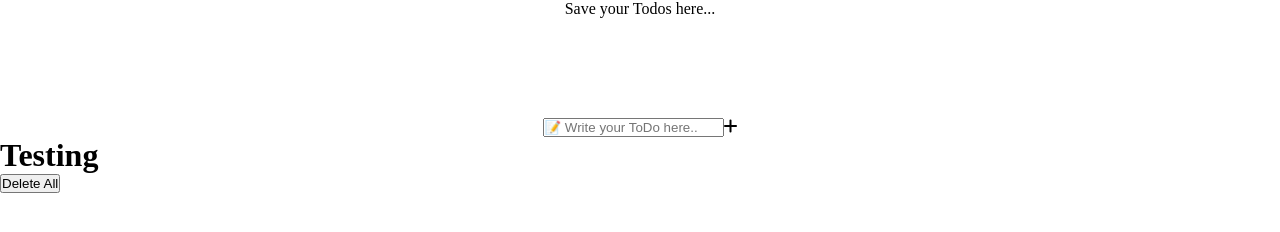
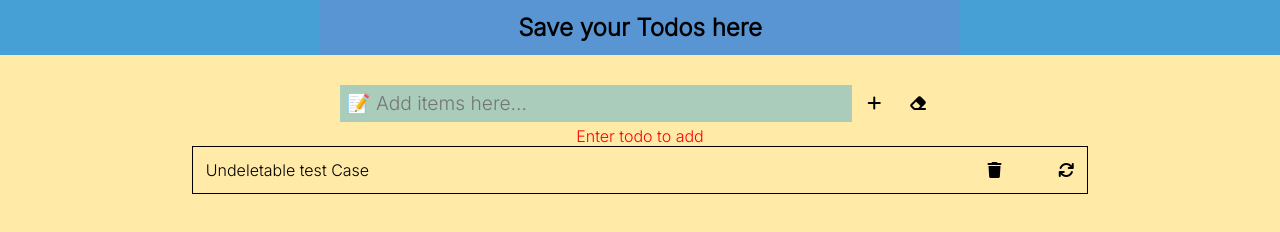
Before and after one commit to rushikesh-scalex/todo, a React app: page / in a window 1280 px wide. Built offline with nearby package versions, Linux system fonts and the light colour scheme.

Commit message:
Done with layout and made diff components as suggested by Vijay

```diff
--- a/src/Styles/App.css
+++ b/src/Styles/App.css
@@ -1,5 +1,8 @@
+@import url('https://fonts.googleapis.com/css2?family=Inter:wght@300&display=swap');
 *{
     margin: 0;
     padding: 0;
     box-sizing: border-box;
+    font-family: Inter;
+    background-color: #ffeaa7;
 }
--- /dev/null
+++ b/src/Styles/Header.css
@@ -0,0 +1,14 @@
+.mainHeader{
+    display: flex;
+    justify-content: center;
+    /* padding: 2px; */
+    background-color: rgba(52, 152, 219, 0.9);
+    text-align: center;
+    font-size: x-large;
+    font-weight: 1000;
+}
+.header{
+    padding: 1%;
+    width: 50%;
+    background-color: rgba(106, 140 ,207 ,0.5);
+}
--- /dev/null
+++ b/src/Styles/Input.css
@@ -0,0 +1,37 @@
+.mainInput{
+    margin-top: 2%;
+    display: flex;
+    justify-content: center;
+    flex-direction: column;
+    /* background-color: red; */
+}
+.form{
+    display: flex;
+    justify-content: center;
+}
+
+input{
+    align-self: center;
+    font-size: larger;
+    padding: .5%;
+    outline: none;
+    border: none;
+    background-color: #acb;
+    width: 40%;
+}
+.submit{
+    padding: 15px;
+    align-self: center;
+    outline: none;
+    /* border: 1px solid black; */
+
+}
+
+.eraser{
+    align-self: center;
+    /* background-color: yellow; */
+    padding: 1%;
+}
+#error{
+    color: red;
+}
--- /dev/null
+++ b/src/Styles/List.css
@@ -0,0 +1,34 @@
+.mainList{
+    display: flex;
+    flex-direction: column;
+    justify-content: center;
+    height: 40%;
+    align-items: center;
+    /* border: 2px solid rgb(78, 74, 74); */
+}
+.listItem{
+    margin-bottom: 1px;
+    padding: 1%;
+    width: 70%;
+    border: 1px solid black;
+    display: flex;
+    justify-content: space-between;
+}
+.icons{
+   display: flex;
+   width: 10%;
+   justify-content: space-between;
+    /* border: 1px solid green; */
+}
+/*
+Delete Button Div
+*/
+.deleteDiv{
+    padding: .5%;
+    font-size: large;
+    font-weight: 800;
+    letter-spacing: 1px;
+    color: white;
+    background-color: red;
+    cursor:pointer;
+}
--- /dev/null
+++ b/src/component/DeleteAll.js
@@ -0,0 +1,19 @@
+import React from 'react'
+import { useDispatch } from 'react-redux'
+import { removeTodo } from '../redux/Actions';
+import "../Styles/List.css"
+const DeleteAll = () => {
+    const dispatch = useDispatch();
+
+  return (
+    <>
+        <div
+        onClick={()=>dispatch(removeTodo())}
+        className='deleteDiv'>
+        Delete All
+        </div>
+    </>
+  )
+}
+
+export default DeleteAll;
--- /dev/null
+++ b/src/component/Header.js
@@ -0,0 +1,16 @@
+import React from 'react'
+import "../Styles/Header.css"
+
+const Header = () => {
+  return (
+    <>
+         <div className='mainHeader'>
+            <div className='header'>
+            Save your Todos here
+            </div>
+         </div>
+    </>
+  )
+}
+
+export default Header;
--- /dev/null
+++ b/src/component/Input.js
@@ -0,0 +1,49 @@
+import React, { useState } from 'react'
+import { useDispatch } from 'react-redux';
+import { addTodo } from '../redux/Actions'
+import "../Styles/Input.css";
+
+const Input = () => {
+    const [input,setInput] = useState('');
+    const [error,setError] = useState(true);
+    const dispatch = useDispatch();
+    const handleSubmit = (e)=>{
+
+        e.preventDefault();
+
+        if(input == ''){
+            setError(true);
+        }else{
+            setError(false);
+            dispatch(addTodo(input));
+            setInput('');
+        }
+        console.log("Hello ",input);
+
+    }
+  return (
+    <>
+        <div className="mainInput">
+            <div className='form'>
+
+            <input value={input}
+            onChange={(e)=>setInput(e.target.value)}
+             type="text" placeholder='📝 Add items here...' />
+
+
+             <i onClick={handleSubmit}  className='fa fa-plus add-btn submit'></i>
+
+             <i onClick={()=>setInput('')} className="fa-solid fa-eraser eraser"></i>
+            </div>
+            <div>
+            {error?<center>
+                <span id='error'>Enter todo to add </span>
+            </center>:null}
+            </div>
+
+        </div>
+    </>
+  )
+}
+
+export default Input;
--- /dev/null
+++ b/src/component/List.js
@@ -0,0 +1,43 @@
+import React from 'react'
+import { useDispatch, useSelector } from 'react-redux'
+import { deleteTodo } from '../redux/Actions';
+import "../Styles/List.css"
+import DeleteAll from './DeleteAll';
+const List = () => {
+    const dispatch = useDispatch();
+    const list = useSelector(state => state.todoReducer.list);
+    const display = list.map((element)=>{
+        return(
+            <div className='listItem' >
+                <div>{element.data}</div>
+                <div className='icons'>
+                <span><i onClick={()=>dispatch(deleteTodo(element.id))} className='fa fa-trash'></i></span>
+                <span>
+                    <i className='fa fa-refresh'></i>
+                </span>
+                </div>
+            </div>
+        )
+    })
+  return (
+    <>
+        <div className="mainList">
+
+            {display}
+
+            <div className='listItem' >
+                <div>Undeletable test Case </div>
+                <div className='icons'>
+                <span><i className='fa fa-trash'></i></span>
+                <span>
+                    <i className='fa fa-refresh'></i>
+                </span>
+                </div>
+            </div>
+            {list.length>0?<DeleteAll/>:null}
+        </div>
+    </>
+  )
+}
+
+export default List;
--- a/src/component/Todo.js
+++ b/src/component/Todo.js
@@ -1,6 +1,9 @@
 import React, { useState } from 'react'
 import { useDispatch, useSelector } from 'react-redux';
 import { addTodo, deleteTodo, removeTodo } from '../redux/Actions';
+import Header from './Header';
+import Input from './Input';
+import List from './List';
 
 const Todo = () => {
     const [input, setInput] = useState('');
@@ -9,46 +12,13 @@ const Todo = () => {
     // console.log("list is = "+list.length);
 
 
-    const display = list.map((element)=>{
-        // console.log(element)
-        return(
-            <>
-                <div key={element.id}>
-                <h1>{element.data}</h1>
-                <i className="fa fa-trash" onClick={()=>{
-                dispatch(deleteTodo(element.id))
-                }}></i>
-                <i class="fa fa-refresh"></i>
-                </div>
-            </>
-        )
-    })
+
     return (
         <>
             <div>
-                <div><center>Save your Todos here...</center></div>
-                <div style={{ display: "flex", justifyContent: "center", marginTop: "100px", border: "" }}>
-                    <input
-                        value={input}
-                        onChange={(e) => setInput(e.target.value)}
-                        type="text" placeholder='📝 Write your ToDo here..' />
-                    <i
-                        onClick={() => {
-                            dispatch(addTodo(input))
-                            setInput('')
-                        }
-                        }
-                        className="fa fa-plus add-btn" style={{ cursor: "pointer" }}></i>
-                </div>
-                <div>
-                <h1>Testing</h1>
-                        {display}
-
-
-                </div>
-                <div><button onClick={()=>{
-                    dispatch(removeTodo())
-                }}>Delete All</button></div>
+                <Header />
+                <Input />
+                <List/>
 
             </div>
         </>
--- a/src/redux/Reducers.js
+++ b/src/redux/Reducers.js
@@ -20,7 +20,7 @@ const todoReducer = (state=initialData,action) =>{
                 ]
             }
         case DELETE_TODO:
-
+            prompt("are you sure ");
            const newList =  state.list.filter((element)=>element.id != action.id)
             return{
                     ...state,
```
